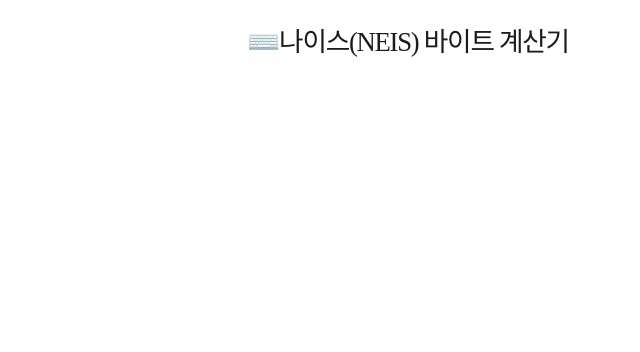
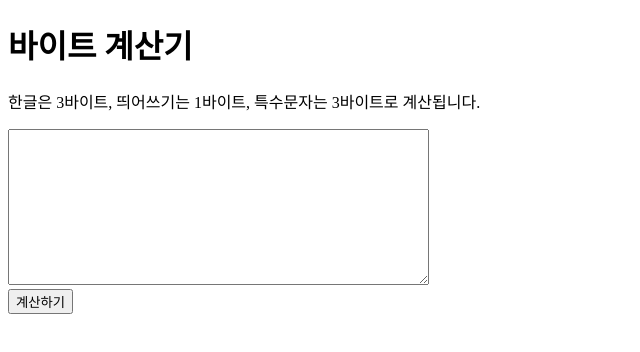
Before and after one commit to seokjw0727/new_neis-counter, a plain HTML site: page index.html in a window 1280 px wide. Shown: the whole page, without its empty margins (0-640 px from the left). Drawn offline with Linux system fonts and the light colour scheme.

Commit message:
Long time no see!
See you :D

```diff
--- a/index.html
+++ b/index.html
@@ -1,18 +1,32 @@
-<html lang="ko">
-<link rel="stylesheet" href="main.css">
-
+<!DOCTYPE html>
+<html>
+<head>
+	<meta charset="UTF-8">
+	<title>바이트 계산기</title>
+	<script>
+		function countByte() {
+			var text = document.getElementById("inputText").value;
+			var len = 0;
+			for (var i = 0; i < text.length; i++) {
+				var c = text.charCodeAt(i);
+				if (c < 128) {
+					len += 1;
+				} else if (c < 2048) {
+					len += 3;
+				} else {
+					len += 4;
+				}
+			}
+			document.getElementById("byteCount").innerHTML = "입력한 문자열의 바이트 수: " + len + "바이트";
+		}
+	</script>
+</head>
 <body>
-    <div class="center">
-        <header>
-            <div class="title">⌨️나이스(NEIS) 바이트 계산기 </div>
-        </header>
-
-        <div style="overflow-y: auto; padding: 25px; width: calc(100% - 50px); height: calc(100% - 50px)" contenteditable=""> </div>
-    </div>
-
-
+	<h1>바이트 계산기</h1>
+	<p>한글은 3바이트, 띄어쓰기는 1바이트, 특수문자는 3바이트로 계산됩니다.</p>
+	<textarea id="inputText" rows="10" cols="50"></textarea>
+	<br>
+	<button type="button" onclick="countByte()">계산하기</button>
+	<p id="byteCount"></p>
 </body>
-
-
-
 </html>
```
Also changed, not shown: readme.css (added, +20 -0 lines), 1 other file.
